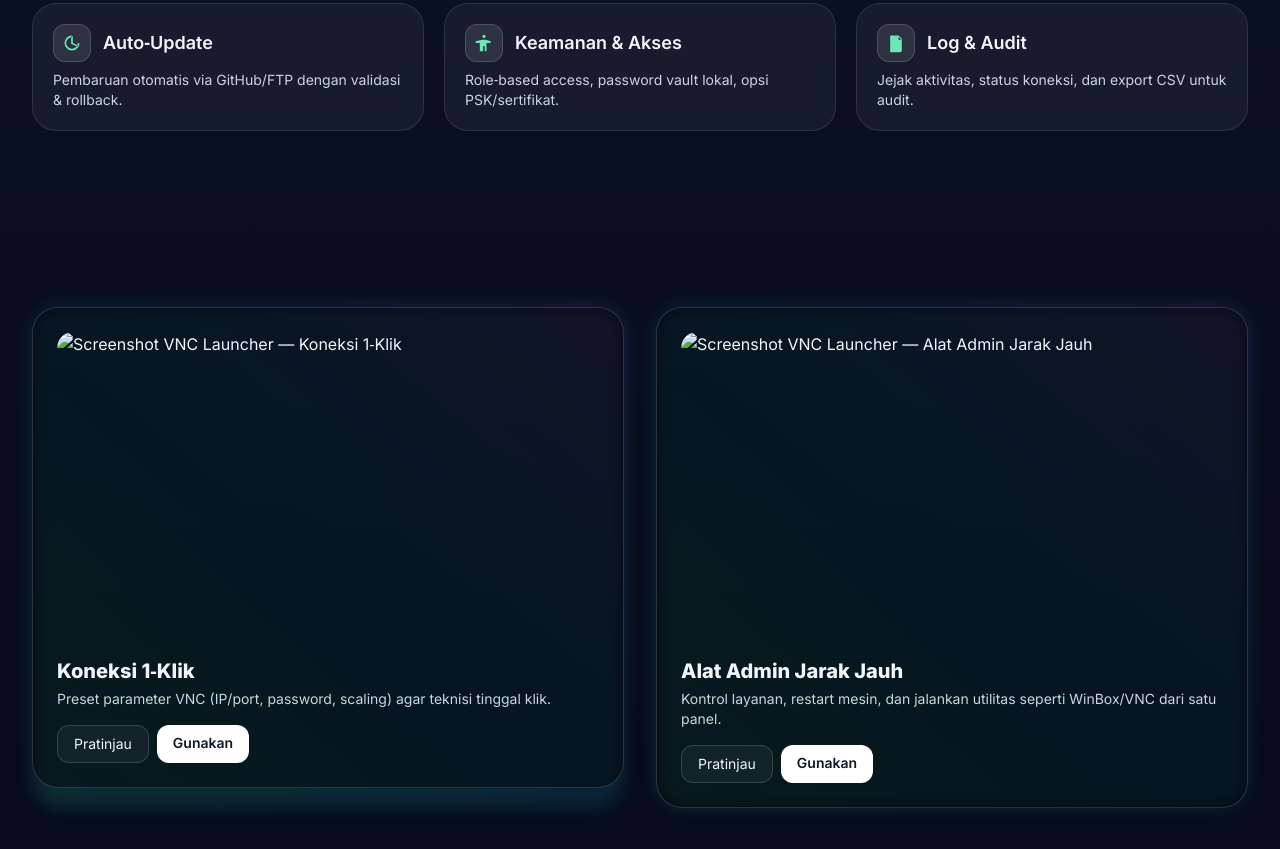
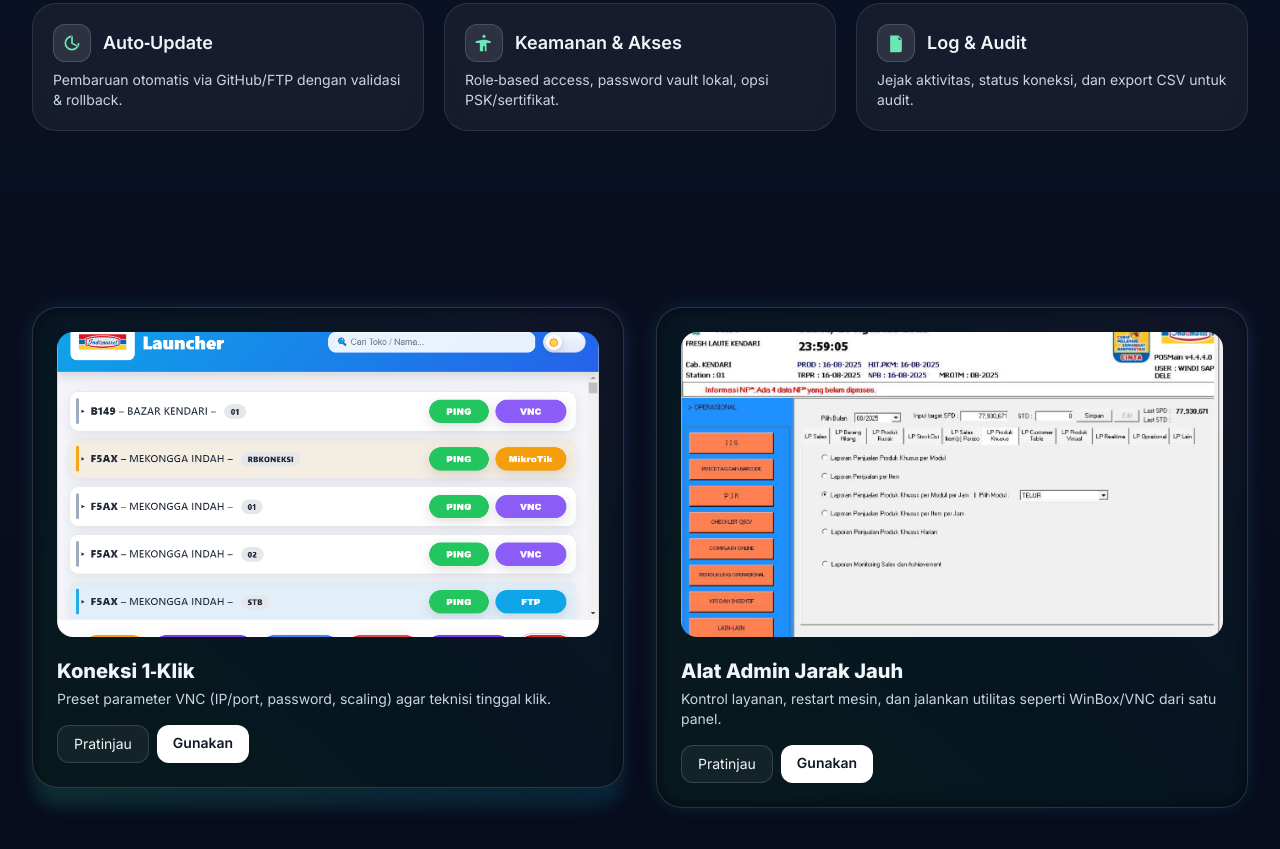
Before and after one commit to DROISD123/vnc, a plain HTML site: page index.html in a window 1280 px wide. Shown: the part 1117-1966 px from the top of the page. Drawn offline with nearby package versions, Linux system fonts and the light colour scheme.

Commit message:
Update index.html

```diff
--- a/index.html
+++ b/index.html
@@ -136,7 +136,7 @@ img, video, svg, canvas { max-width: 100%; height: auto; }
           <!-- Mock window -->
           <div class="relative rounded-3xl border border-white/10 bg-white/5 p-4 backdrop-blur">
             <div class="aspect-[4/3] w-full rounded-2xl relative overflow-hidden">
-              <img src="1.JPG" alt="Tampilan VNC Launcher" class="absolute inset-0 w-full h-full object-cover" loading="lazy">
+              <img src="1.png" alt="Tampilan VNC Launcher" class="absolute inset-0 w-full h-full object-cover" loading="lazy">
             </div>
               <div class="absolute inset-0 p-6 grid grid-rows-3 gap-4">
                 <div class="rounded-xl bg-white/10 h-10 w-1/2"></div>
@@ -232,7 +232,7 @@ img, video, svg, canvas { max-width: 100%; height: auto; }
           <div class="absolute inset-0 rounded-[28px] bg-gradient-to-tr from-emerald-400/40 via-cyan-400/30 to-indigo-400/40 blur opacity-40"></div>
           <div class="relative rounded-[26px] border border-white/15 bg-black/40 p-6">
             <div class="aspect-[16/9] w-full rounded-2xl relative overflow-hidden">
-              <img src="2.JPG" alt="Screenshot VNC Launcher — Koneksi 1‑Klik" class="absolute inset-0 w-full h-full object-cover" loading="lazy">
+              <img src="2.png" alt="Screenshot VNC Launcher — Koneksi 1‑Klik" class="absolute inset-0 w-full h-full object-cover" loading="lazy">
             </div>
             <h3 class="mt-5 text-xl font-bold">Koneksi 1‑Klik</h3>
             <p class="mt-1 text-slate-300 text-sm">Preset parameter VNC (IP/port, password, scaling) agar teknisi tinggal klik.</p>
@@ -246,7 +246,7 @@ img, video, svg, canvas { max-width: 100%; height: auto; }
           <div class="absolute inset-0 rounded-[28px] bg-gradient-to-tr from-emerald-400/40 via-cyan-400/30 to-indigo-400/40 blur opacity-40"></div>
           <div class="relative rounded-[26px] border border-white/15 bg-black/40 p-6">
             <div class="aspect-[16/9] w-full rounded-2xl relative overflow-hidden">
-              <img src="3.JPG" alt="Screenshot VNC Launcher — Alat Admin Jarak Jauh" class="absolute inset-0 w-full h-full object-cover" loading="lazy">
+              <img src="3.png" alt="Screenshot VNC Launcher — Alat Admin Jarak Jauh" class="absolute inset-0 w-full h-full object-cover" loading="lazy">
             </div>
             <h3 class="mt-5 text-xl font-bold">Alat Admin Jarak Jauh</h3>
             <p class="mt-1 text-slate-300 text-sm">Kontrol layanan, restart mesin, dan jalankan utilitas seperti WinBox/VNC dari satu panel.</p>
```
